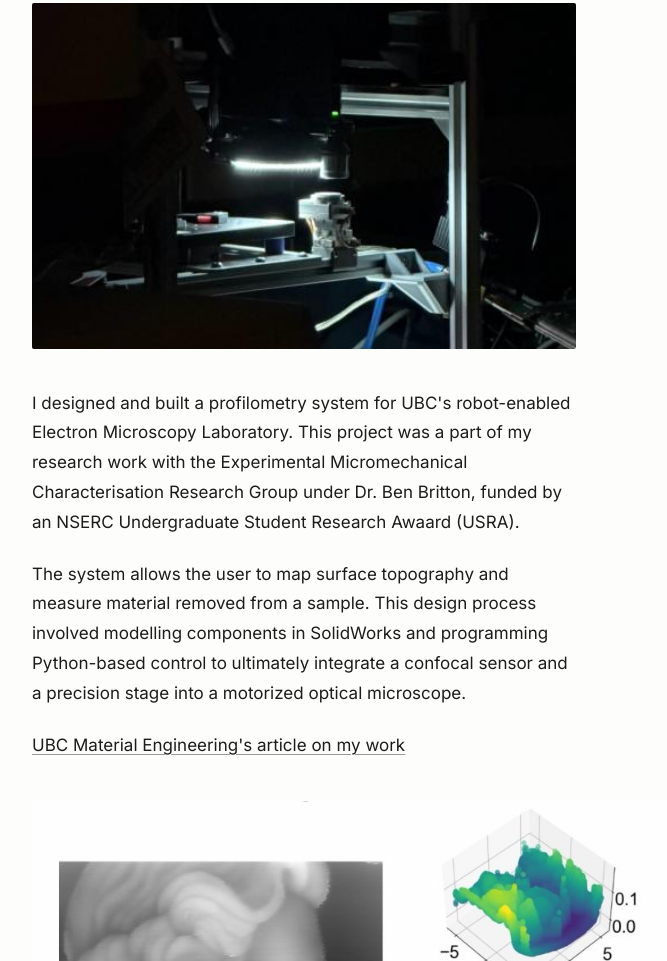
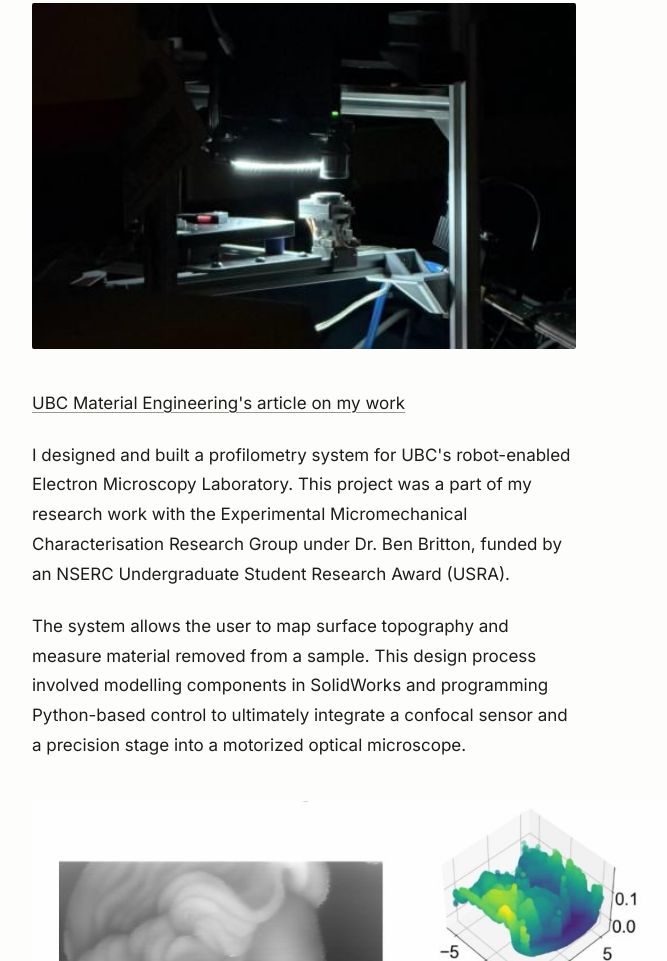
Before and after one commit to chqnninq/portfolio, a plain HTML site: page portfolio-main/projects/profilometry.html in a window 1280 px wide. Shown: the part 346-1307 px from the top of the page, without its empty margins (280-947 px from the left). Drawn offline with Linux system fonts and the light colour scheme.

Commit message:
Edits to text

```diff
--- a/portfolio-main/projects/profilometry.html
+++ b/portfolio-main/projects/profilometry.html
@@ -38,15 +38,15 @@
 
       <div class="project-body">
         <p>
+          <a href="https://mtrl.ubc.ca/2026/09/transforming-undergraduate-research-through-nserc-usra/" target="_blank" rel="noopener noreferrer">UBC Material Engineering's article on my work</a>
+        </p>
+        <p>
           I designed and built a profilometry system for UBC's robot-enabled Electron
-          Microscopy Laboratory. This project was a part of my research work with the Experimental Micromechanical Characterisation Research Group under Dr. Ben Britton, funded by an NSERC Undergraduate Student Research Awaard (USRA).
+          Microscopy Laboratory. This project was a part of my research work with the Experimental Micromechanical Characterisation Research Group under Dr. Ben Britton, funded by an NSERC Undergraduate Student Research Award (USRA).
         </p>
         <p>
           The system allows the user to map surface topography and measure material removed from a sample. This design process involved modelling components in SolidWorks and programming
           Python-based control to ultimately integrate a confocal sensor and a precision stage into a motorized optical microscope.
-        </p>
-        <p>
-          <a href="https://mtrl.ubc.ca/2026/09/transforming-undergraduate-research-through-nserc-usra/" target="_blank" rel="noopener noreferrer">UBC Material Engineering's article on my work</a>
         </p>
       </div>
 
```
Also changed, not shown: portfolio-main/index.html (+2 -2 lines).
